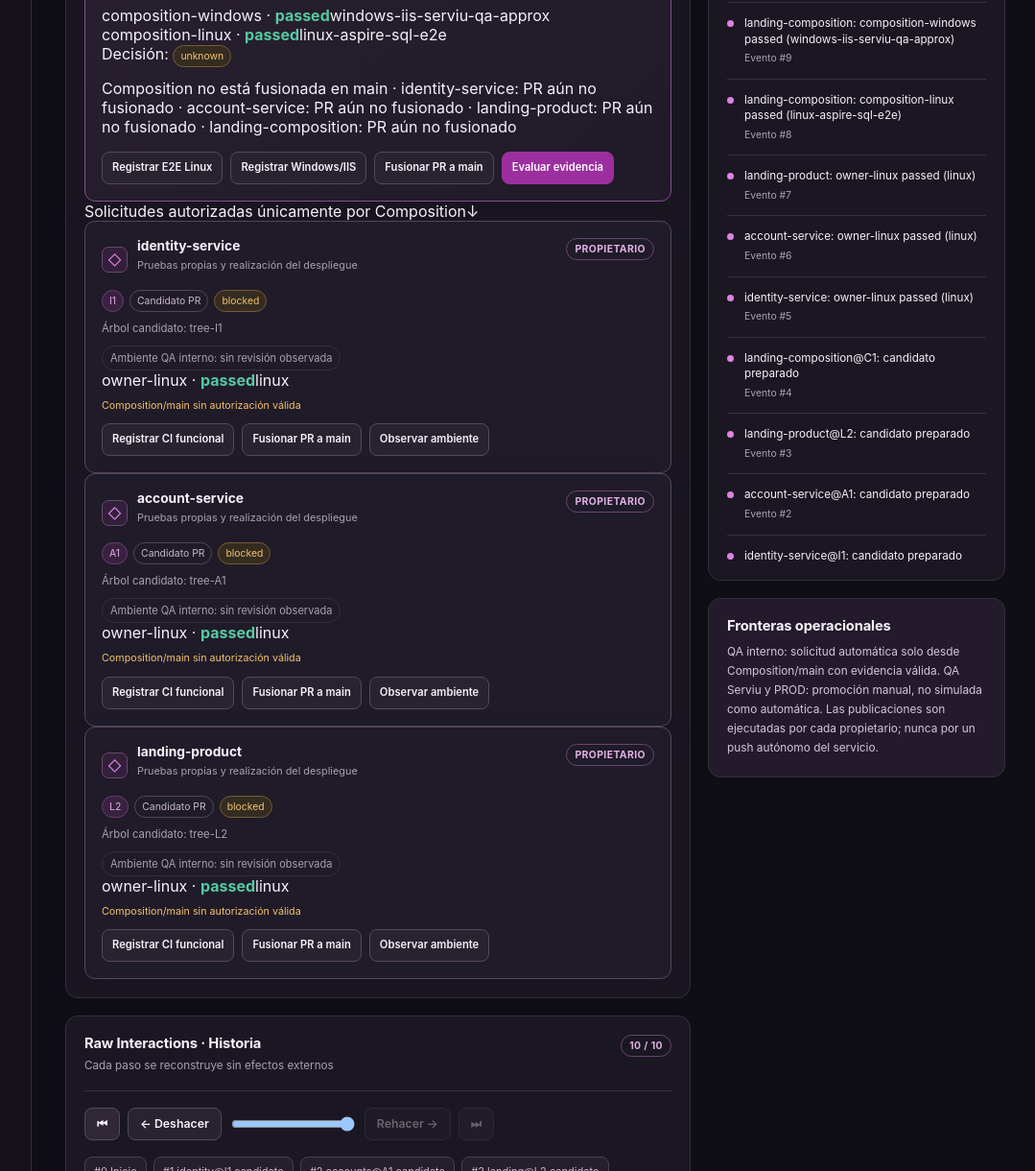
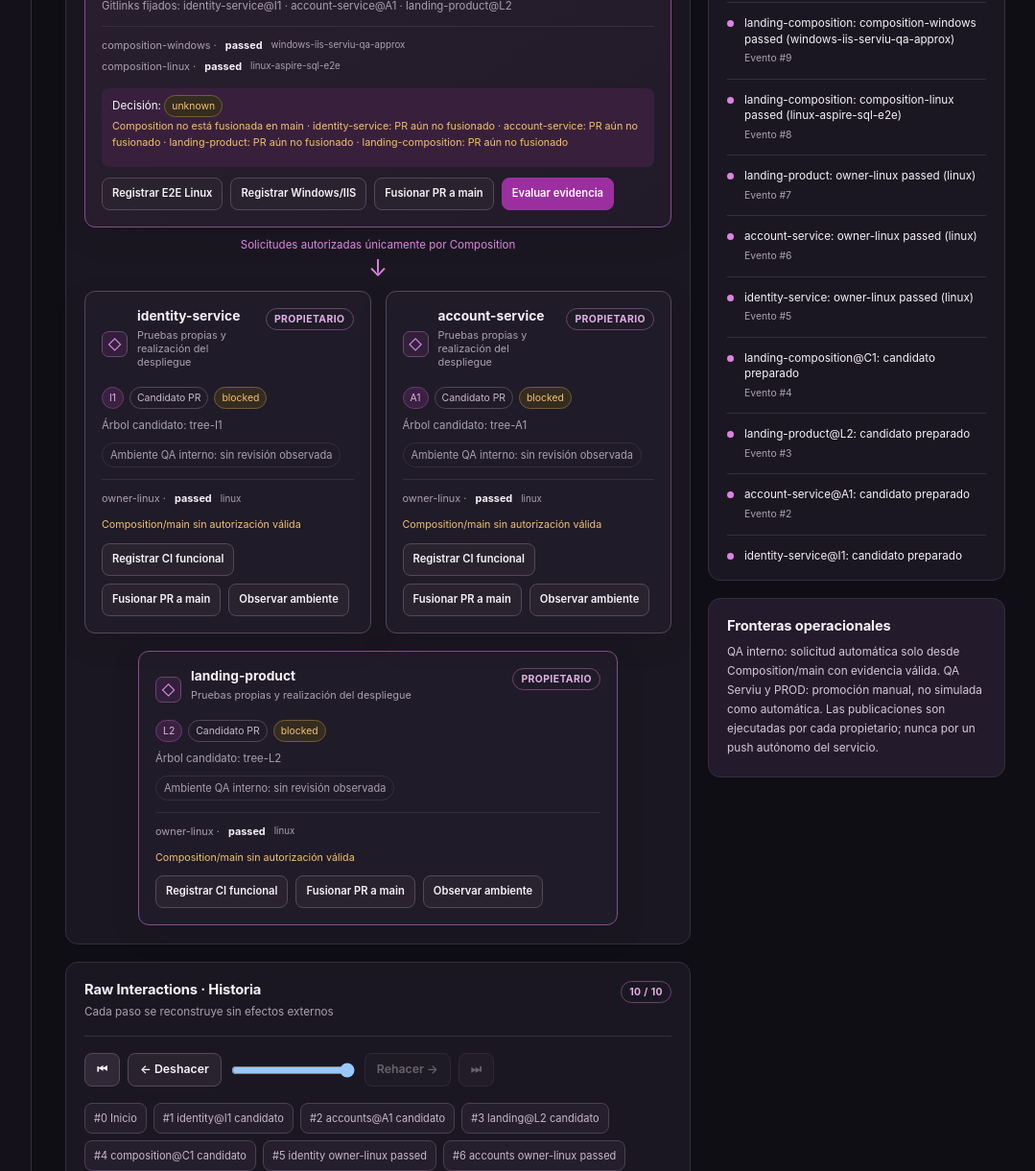
Before and after one commit to vslices/enactment-playground, a website with bundled scripts: page index.html in a window 1280 px wide. Shown: the part 671-1891 px from the top of the page at 96% size, without its empty margins (197-1276 px from the left). Built offline with nearby package versions, Linux system fonts and the light colour scheme; files whose address does not match are found by name.

Commit message:
style(ui): Composition ownership, evidence and approval panel

```diff
--- a/styles.css
+++ b/styles.css
@@ -129,3 +129,19 @@ code{font-family:ui-monospace,SFMono-Regular,Menlo,monospace;font-size:.93em;col
 @media(max-width:1140px){.app-shell{grid-template-columns:190px minmax(0,1fr)}.main{padding:24px}.topbar{padding:14px 24px}.overview-grid{grid-template-columns:1fr}.overview-aside{display:grid;grid-template-columns:1fr 1fr}.events-list{max-height:300px}}
 @media(max-width:800px){.app-shell{grid-template-columns:1fr}.sidebar{display:none}.raw-columns{grid-template-columns:1fr}.main{padding:19px}.topbar{padding:14px 19px}.mode{display:none}}
 @media(max-width:560px){.page-heading{align-items:stretch;flex-direction:column}.heading-actions{justify-content:flex-start}.metrics{grid-template-columns:repeat(2,minmax(0,1fr))}.upstream-repos{grid-template-columns:1fr}.connectors{display:none}.landing-repo{margin-top:16px}.overview-aside{display:flex}.history-controls{flex-wrap:wrap}.history-controls #history-range{order:-1;flex-basis:100%}.panel{padding:14px}.repo-card{padding:13px}.breadcrumbs{gap:7px}}
+
+/* Composition decision canvas: scoped to the new v2 scenario. */
+.composition-central{margin:18px auto 0;max-width:680px}
+.composition-connection{height:66px;display:flex;flex-direction:column;align-items:center;justify-content:center;color:var(--accent-bright);font-size:.72rem;gap:6px}
+.composition-connection span:last-child{font-size:1.5rem;line-height:1}
+.composition-services{display:grid;grid-template-columns:repeat(2,minmax(0,1fr));gap:15px}
+.composition-landing{max-width:500px;margin:18px auto 0}
+.composition-evidence-list{border-top:1px solid var(--line);padding-top:8px;margin-top:12px}
+.composition-evidence{display:flex;gap:9px;align-items:center;flex-wrap:wrap;padding:4px 0;font-size:.68rem;color:var(--muted)}
+.composition-evidence strong{color:var(--text)}
+.composition-evidence span{font-size:.61rem;color:var(--muted);overflow-wrap:anywhere}
+.composition-evaluation{margin-top:12px;padding:11px;background:var(--accent-soft);border-radius:8px;font-size:.73rem}
+.composition-evaluation p{font-size:.67rem;color:var(--warning);line-height:1.6;margin:6px 0}
+.composition-landing>.repo-card{border-color:#82518c}
+#action-fields{display:flex;flex-direction:column;gap:13px}
+@media(max-width:580px){.composition-services{grid-template-columns:1fr}.composition-landing{margin-top:15px}.composition-central{max-width:100%}}
```
